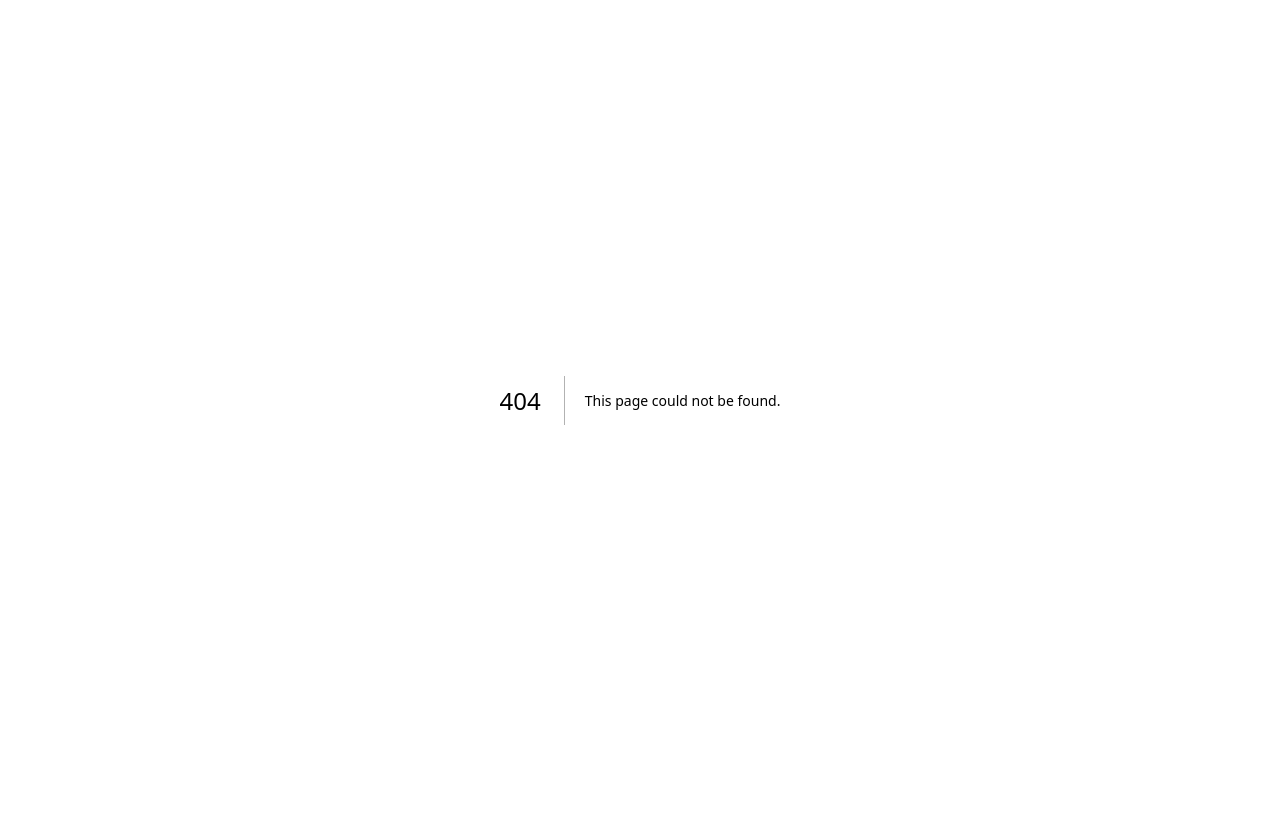
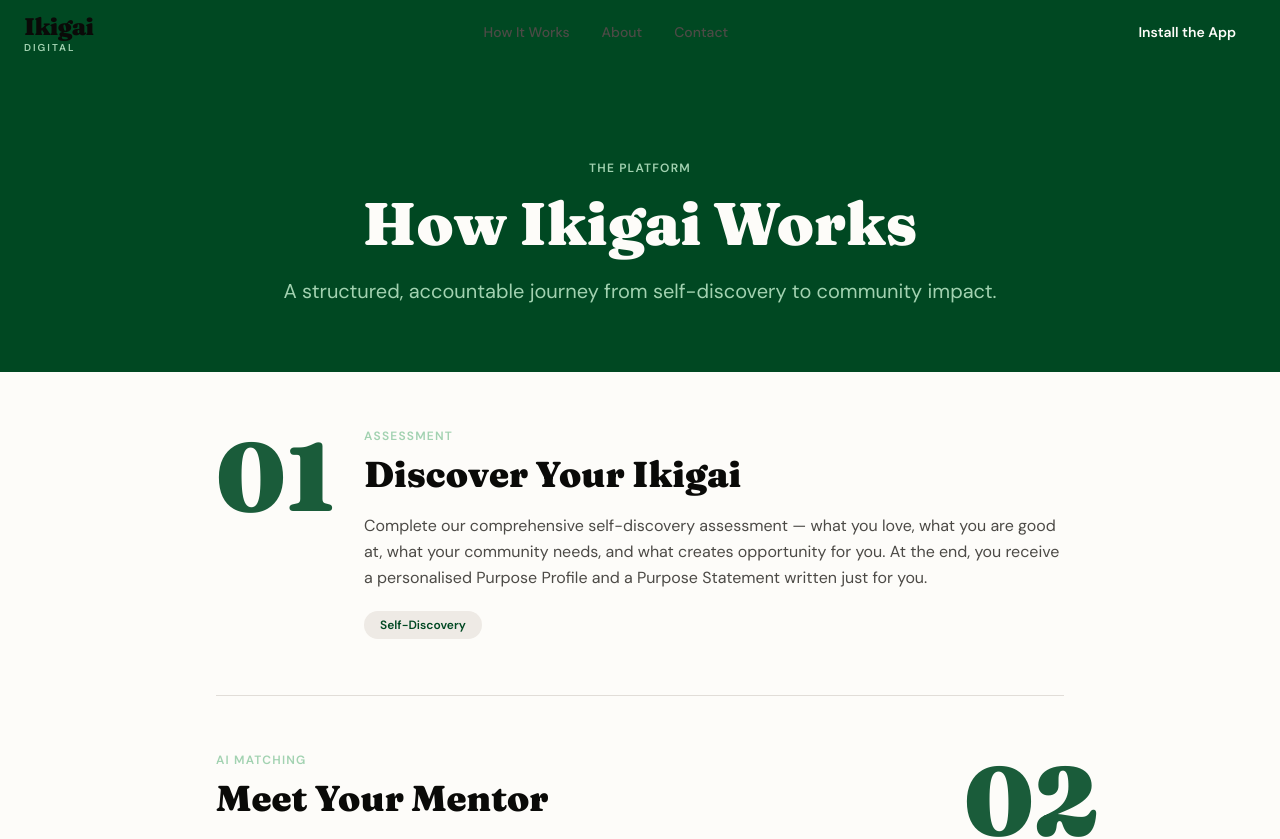
Before and after one commit to Walon-Foundation/ikigai, a Next.js app: page /how-it-works in a window 1280 px wide. Before the commit this address had no page. Shown: the top 839 px of the page. Before the commit the page ends 800 px from the top, so only its background shows below. Built offline with nearby package versions, Linux system fonts and the light colour scheme; no server answers.

Commit message:
feat: add How It Works page — 5-step alternating scroll reveal
Steps slide in from left/right alternately as they enter the viewport.
Numbers transition grey→green on entry. Steps: Assessment, AI Matching,
Choose Your Plan (payment), Growth Roadmap, Create Impact.

```diff
--- /dev/null
+++ b/app/(marketing)/how-it-works/page.tsx
@@ -0,0 +1,156 @@
+"use client";
+
+import { useEffect, useRef, useState } from "react";
+import { Footer } from "@/components/marketing/footer";
+import { InstallCta } from "@/components/marketing/install-cta";
+import { Nav } from "@/components/marketing/nav";
+import { cn } from "@/lib/utils";
+
+const STEPS = [
+  {
+    num: "01",
+    eyebrow: "Assessment",
+    title: "Discover Your Ikigai",
+    body: "Complete our comprehensive self-discovery assessment — what you love, what you are good at, what your community needs, and what creates opportunity for you. At the end, you receive a personalised Purpose Profile and a Purpose Statement written just for you.",
+    tag: "Self-Discovery",
+  },
+  {
+    num: "02",
+    eyebrow: "AI Matching",
+    title: "Meet Your Mentor",
+    body: "Our algorithm matches you with the top five mentors based on shared interests, values, personality, and career alignment. Browse the mentor marketplace, choose yours, and begin a 3-day icebreaker phase before committing to the relationship.",
+    tag: "Mentor Marketplace",
+  },
+  {
+    num: "03",
+    eyebrow: "Your Plan",
+    title: "Choose Your Plan",
+    body: "Select a mentor subscription, a one-time package, or apply for a sponsored scholarship — no one is left behind due to financial barriers. Payment unlocks full mentorship access, and your invoice history and reminders are all managed in the app.",
+    tag: "Flexible Plans",
+  },
+  {
+    num: "04",
+    eyebrow: "Growth Roadmap",
+    title: "Follow Your Roadmap",
+    body: "Work through four structured phases — Find Yourself, Build Yourself, Discover Purpose, and Create Impact. Every milestone you complete — a session, journal entry, workshop, or assessment — grows your personal Growth Tree and contributes to your overall progress.",
+    tag: "4 Phases",
+  },
+  {
+    num: "05",
+    eyebrow: "Community",
+    title: "Create Impact",
+    body: "Attend signature events like the Finding Yourself Picnic, complete three verified in-person mentor meetings, engage in community projects and advocacy, and graduate as a confident, purpose-driven leader ready to give back to Sierra Leone.",
+    tag: "Graduate & Lead",
+  },
+] as const;
+
+function StepItem({
+  step,
+  index,
+}: {
+  step: (typeof STEPS)[number];
+  index: number;
+}) {
+  const ref = useRef<HTMLDivElement>(null);
+  const [visible, setVisible] = useState(false);
+  const isEven = index % 2 === 1;
+
+  useEffect(() => {
+    const el = ref.current;
+    if (!el) return;
+    const observer = new IntersectionObserver(
+      ([entry]) => {
+        if (entry.isIntersecting) {
+          setVisible(true);
+          observer.unobserve(el);
+        }
+      },
+      { threshold: 0.15, rootMargin: "0px 0px -40px 0px" },
+    );
+    observer.observe(el);
+    return () => observer.disconnect();
+  }, []);
+
+  return (
+    <div
+      ref={ref}
+      className={cn(
+        "grid items-start gap-6 border-b border-border py-14 sm:grid-cols-[100px_1fr] sm:gap-12",
+        isEven && "sm:grid-cols-[1fr_100px]",
+      )}
+      style={{
+        opacity: visible ? 1 : 0,
+        transform: visible
+          ? "translateX(0)"
+          : `translateX(${isEven ? "56px" : "-56px"})`,
+        transition:
+          "opacity 0.75s cubic-bezier(0.16,1,0.3,1), transform 0.75s cubic-bezier(0.16,1,0.3,1)",
+      }}
+    >
+      {/* Number */}
+      <div
+        className={cn(
+          "font-display text-7xl font-black leading-none transition-colors duration-500 sm:text-8xl",
+          isEven && "sm:order-2 sm:text-right",
+        )}
+        style={{ color: visible ? "#1A5C3A" : "#E5E2DC" }}
+      >
+        {step.num}
+      </div>
+
+      {/* Text */}
+      <div className={cn(isEven && "sm:order-1")}>
+        <p className="mb-2 text-xs font-semibold uppercase tracking-widest text-primary-muted">
+          {step.eyebrow}
+        </p>
+        <h3 className="font-display mb-4 text-3xl font-black leading-tight text-foreground sm:text-4xl">
+          {step.title}
+        </h3>
+        <p className="mb-5 text-base leading-relaxed text-muted-foreground">
+          {step.body}
+        </p>
+        <span className="inline-block rounded-full bg-secondary px-4 py-1.5 text-xs font-semibold text-primary">
+          {step.tag}
+        </span>
+      </div>
+    </div>
+  );
+}
+
+export default function HowItWorksPage() {
+  return (
+    <div className="min-h-screen bg-background">
+      <Nav />
+      <main>
+        {/* Page header */}
+        <section className="bg-primary pb-16 pt-40">
+          <div className="mx-auto max-w-3xl px-6 text-center">
+            <p className="mb-4 text-xs font-semibold uppercase tracking-widest text-primary-muted">
+              The Platform
+            </p>
+            <h1 className="font-display mb-5 text-5xl font-black leading-[1.05] text-primary-foreground sm:text-6xl">
+              How Ikigai Works
+            </h1>
+            <p className="text-xl leading-relaxed text-primary-muted">
+              A structured, accountable journey from self-discovery to community
+              impact.
+            </p>
+          </div>
+        </section>
+
+        {/* Steps */}
+        <section className="mx-auto max-w-4xl px-6 pb-8">
+          {STEPS.map((step, i) => (
+            <StepItem key={step.num} step={step} index={i} />
+          ))}
+        </section>
+
+        <InstallCta
+          headline="Start your journey today."
+          body="Join hundreds of young people across Sierra Leone who are already discovering their ikigai."
+        />
+      </main>
+      <Footer />
+    </div>
+  );
+}
```
